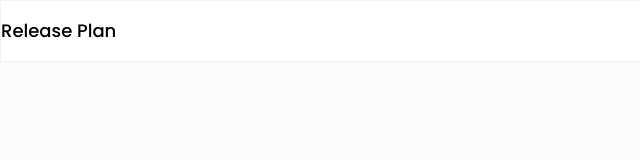
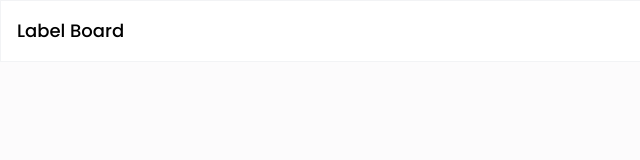
Before and after one commit to tgulu/Label-Board, a React (Vite) app in the folder frontend/: page /admin/create-task in a window 1280 px wide. Shown: the top 160 px of the page, without its empty margins (0-640 px from the left). Built offline with nearby package versions, Linux system fonts and the light colour scheme.

Commit message:
change bg-color of sidemenu

```diff
--- a/frontend/src/components/layouts/NavBar.jsx
+++ b/frontend/src/components/layouts/NavBar.jsx
@@ -19,7 +19,7 @@ const Navbar = ({ activeMenu }) => {
         )}
       </button>
 
-      <h2 className="text-lg font-medium text-black">Release Plan</h2>
+      <h2 className="text-lg font-medium text-black ml-4">Label Board</h2>
 
       {openSideMenu && (
         <div className="fixed top-[61px] -ml-4 bg-white">
```
